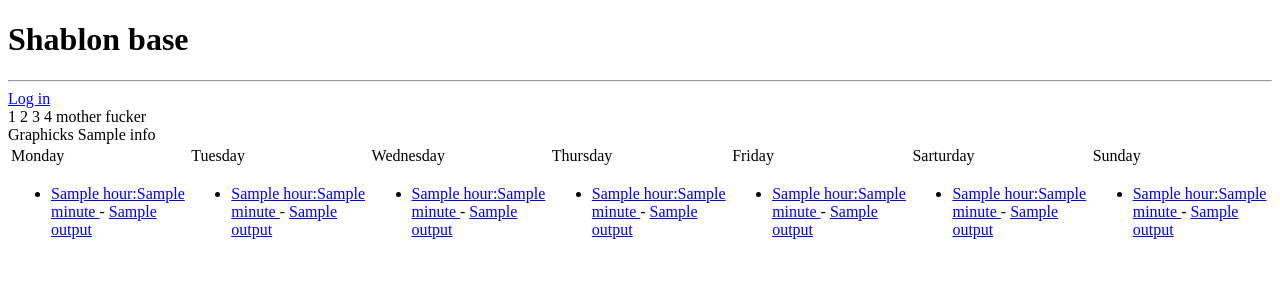
After one commit to SuharevskiySergey/Brainfor, a Python web app: template app/templates/main/graphics.html in a window 1280 px wide. The commit adds this page. Shown: the top 300 px of the page. Run offline with Jinja, Linux system fonts and the light colour scheme; the template is opened without the code that fills it: most values are stand-ins (such as "Sample title", 1, 10 or a date in 2020).

Commit message:
+ graphicks

```diff
--- a/app/main/admin_panel/admin_routes.py
+++ b/app/main/admin_panel/admin_routes.py
@@ -13,7 +13,7 @@ def admin_panel_main():
     if current_user.role < 2:
         return redirect(url_for('main.index'))
 
-    infos = db.session.query(Info).order_by(Info.id_user).all()
+    infos = db.session.query(Info).filter(Info.id_user == None).order_by(Info.id_user).all()
 
     return render_template('admin_panel/admin_panel_main.html', infos=infos)
 
--- a/app/templates/admin_panel/admin_panel_main.html
+++ b/app/templates/admin_panel/admin_panel_main.html
@@ -18,6 +18,9 @@
             <td>{{ info.pay_already }}</td>
             <td>{{ info.pass_lesson }}</td>
             <td>{{ info.was_pay_for_lesson }}</td>
+            {% if info.has_teacher() == False %}
+            <td><p>Hasn't teacher</p></td>
+            {% endif %}
         </tr>
         {% endfor %}
 
--- /dev/null
+++ b/app/templates/main/graphics.html
@@ -0,0 +1,31 @@
+{% extends "base.html" %}
+
+{% block app_content %}
+1 2 3 4 mother fucker<br>
+Graphicks {{ info.name }}
+<table>
+    <tr>
+        <td>Monday</td>
+        <td>Tuesday</td>
+        <td>Wednesday</td>
+        <td>Thursday</td>
+        <td>Friday</td>
+        <td>Sarturday</td>
+        <td>Sunday</td>
+    </tr>
+    <tr>
+    {% for day in range(7) %}
+        <td>
+            <ul>
+            {% for temp in output[day]%}
+                <li style="{% if temp.Graficks.id_user == info.id %} background-color: gray  {% endif %}">
+                    <p><a href="{{ url_for('main.setup_lesson') }}">{{ temp.Graficks.hour }}:{{ temp.Graficks.minute }} </a>-  <a href="{{ url_for('main.information',id=temp.id) }}">{{ temp.name }}</a></p>
+                </li>
+            {% endfor %}
+            </ul>
+        </td>
+    {% endfor %}
+    </tr>
+</table>
+
+{% endblock %}
--- a/app/templates/main/information.html
+++ b/app/templates/main/information.html
@@ -3,6 +3,7 @@
 
 <h1>Information</h1>
 <a href="{{ url_for('main.change_info', id=info.id) }}">change information</a>
+<a href="{{ url_for('main.graphic', id=info.id) }}">Grahicks</a>
 <h2> General info</h2>
 
 
--- /dev/null
+++ b/app/templates/main/setap_lesson.html
@@ -0,0 +1,5 @@
+{% extends 'base.html' %}
+
+{% block app_content %}
+1234 1234 motherfucker
+{% endblock %}
```
Also changed, not shown: app/main/routes.py (+36 -0 lines), app/main/teacher_panel/teacher_routes.py (+7 -0 lines), app/models/info.py (+19 -0 lines), 1 other file.
